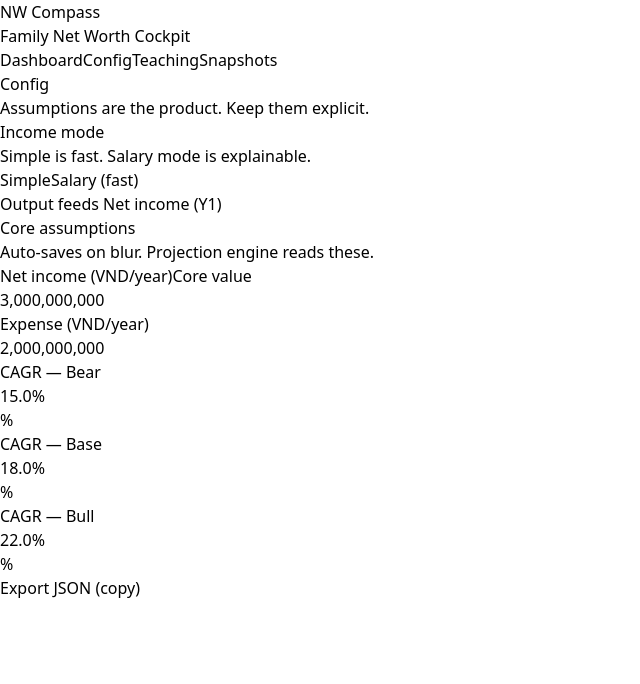
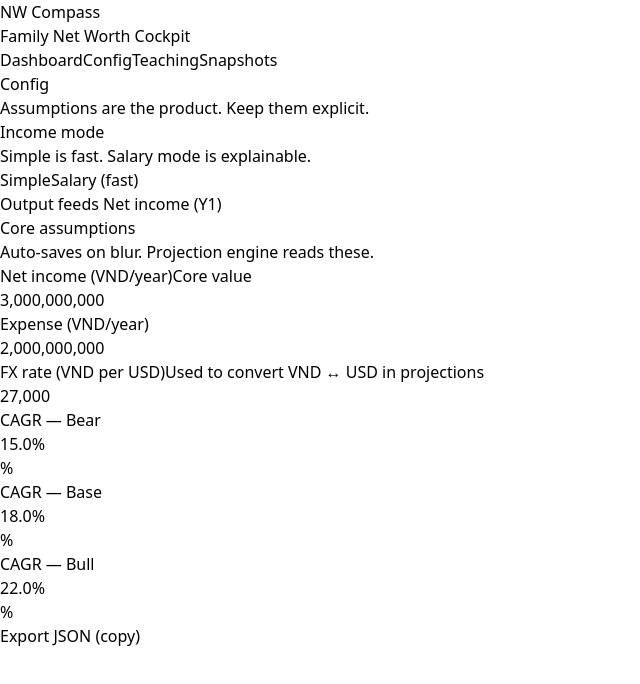
Before and after one commit to CoastEngineer/nw-compass, a React (Vite) app: page /config in a window 1280 px wide. Shown: the top 684 px of the page, without its empty margins (0-640 px from the left). Built offline with nearby package versions, Linux system fonts and the light colour scheme.

Commit message:
Add configurable FX rate field to Config UI
Co-authored-by: hoangtn1304 <15983232+hoangtn1304@users.noreply.github.com>

```diff
--- a/src/pages/ConfigPage.tsx
+++ b/src/pages/ConfigPage.tsx
@@ -159,6 +159,25 @@ export default function ConfigPage() {
     toastAutoSaved();
   };
 
+  // commit helper for positive-only fields (like fxVndPerUsd)
+  const commitPositive = (key: string, currentValue: number, apply: (n: number) => void) => {
+    if (!hasDraftKey(key)) return;
+
+    const raw = (draft[key] ?? "").trim();
+    const n = raw === "" ? 0 : parseLooseNumber(raw);
+
+    // only commit if valid (finite and positive)
+    if (Number.isFinite(n) && n > 0 && n !== currentValue) {
+      apply(n);
+      setDraft((p) => ({ ...p, [key]: formatInt(n) }));
+      markSaved(key);
+      toastAutoSaved();
+    } else {
+      // revert to current value if invalid
+      setDraft((p) => ({ ...p, [key]: formatInt(currentValue) }));
+    }
+  };
+
   return (
     <Page title="Config" subtitle="Assumptions are the product. Keep them explicit.">
       <div className="mx-auto max-w-7xl">
@@ -220,6 +239,19 @@ export default function ConfigPage() {
                     )
                   }
                   pulseToken={savedPulse.expenseY1}
+                />
+
+                <Field
+                  label="FX rate (VND per USD)"
+                  hint="Used to convert VND ↔ USD in projections"
+                  value={draft.fxVndPerUsd ?? formatInt(cfg.fxVndPerUsd)}
+                  onChange={(v) => setDraftKey("fxVndPerUsd", v)}
+                  onBlur={() =>
+                    commitPositive("fxVndPerUsd", cfg.fxVndPerUsd, (n) =>
+                      patchConfig({ fxVndPerUsd: n })
+                    )
+                  }
+                  pulseToken={savedPulse.fxVndPerUsd}
                 />
 
                 <div className="grid grid-cols-1 sm:grid-cols-3 gap-3">
```
Also changed, not shown: 1 other file (tests, documents, lock files or other folders).
